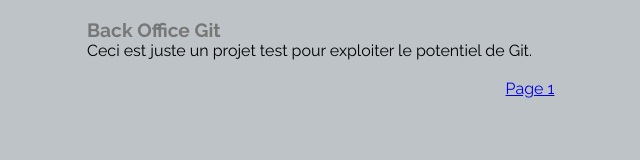
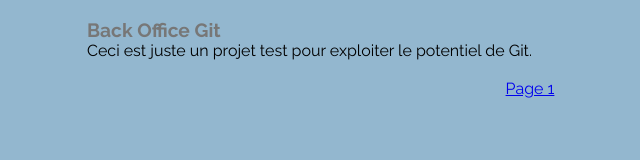
Before and after one commit to StephaneGrareAcadomia/BackOfficeGit, a plain HTML site: page index.html in a window 1280 px wide. Shown: the whole page, without its empty margins (110-750 px from the left). Drawn offline with Linux system fonts and the light colour scheme.

Commit message:
Changement de le couleur de fond

```diff
--- a/css/theme.css
+++ b/css/theme.css
@@ -5,7 +5,7 @@
 
 body {
     color : #ffffff;
-    background-color : #bdc3c7;
+    background-color : #93b7cf;
     text-align : center;
     font-family: "Raleway", Helvetica, sans-serif;
     padding : 0;
```
